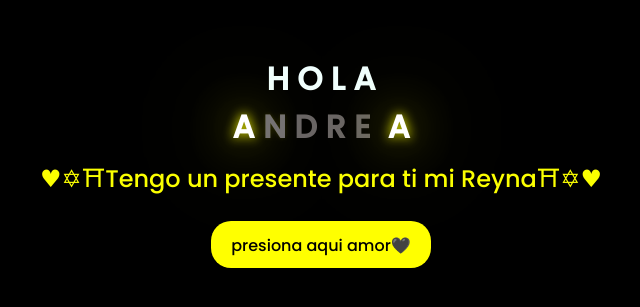
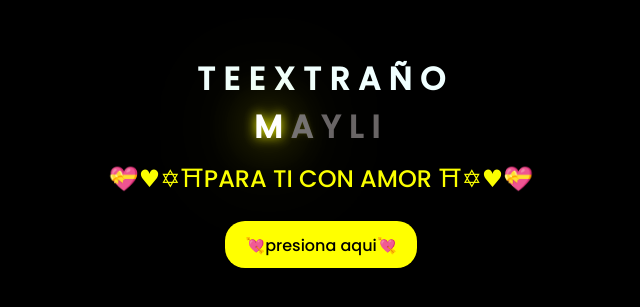
Before and after one commit to Alejandro-lopez-torres/flores_baby, a plain HTML site: page index.html in a window 1280 px wide. Shown: the part 247-554 px from the top of the page, without its empty margins (327-967 px from the left). Drawn offline with Linux system fonts and the light colour scheme.

Commit message:
Update index.html

```diff
--- a/index.html
+++ b/index.html
@@ -10,26 +10,30 @@
 </head>
 <body>
     <div class="greetings"><isindex>
-        <span>H</span>
+        <span>T</span>
+        <span>E</span>
+        <span></span>
+        <span>E</span>
+        <span>X</span>
+        <span>T</span>
+        <span>R</span>
+        <span>A</span>
+        <span>Ñ</span>
         <span>O</span>
-        <span>L</span>
-        <span>A</span>
     </div>
     <div class="greetings">
+        <span>M</span>
         <span>A</span>
-        <span>N</span>
-        <span>D</span>
-        <span>R</span>
-        <span>E</span>&nbsp
-        <span>A</span>
-
+        <span>Y</span>
+        <span>L</span>
+        <span>I</span>&nbsp
     </div>
     <div class="description">
-        <span>♥︎✡︎⛩︎Tengo un presente para ti mi Reyna⛩︎✡︎♥︎</span>
+        <span>💝♥︎✡︎⛩︎PARA TI CON AMOR ⛩︎✡︎♥︎💝</span>
     </div>
     <div class="button">
         <button>
-            <a href="FLORES.html">presiona aqui amor🖤</a>
+            <a href="FLORES.html">💘presiona aqui💘</a>
         </button>
 
     </div>
```
